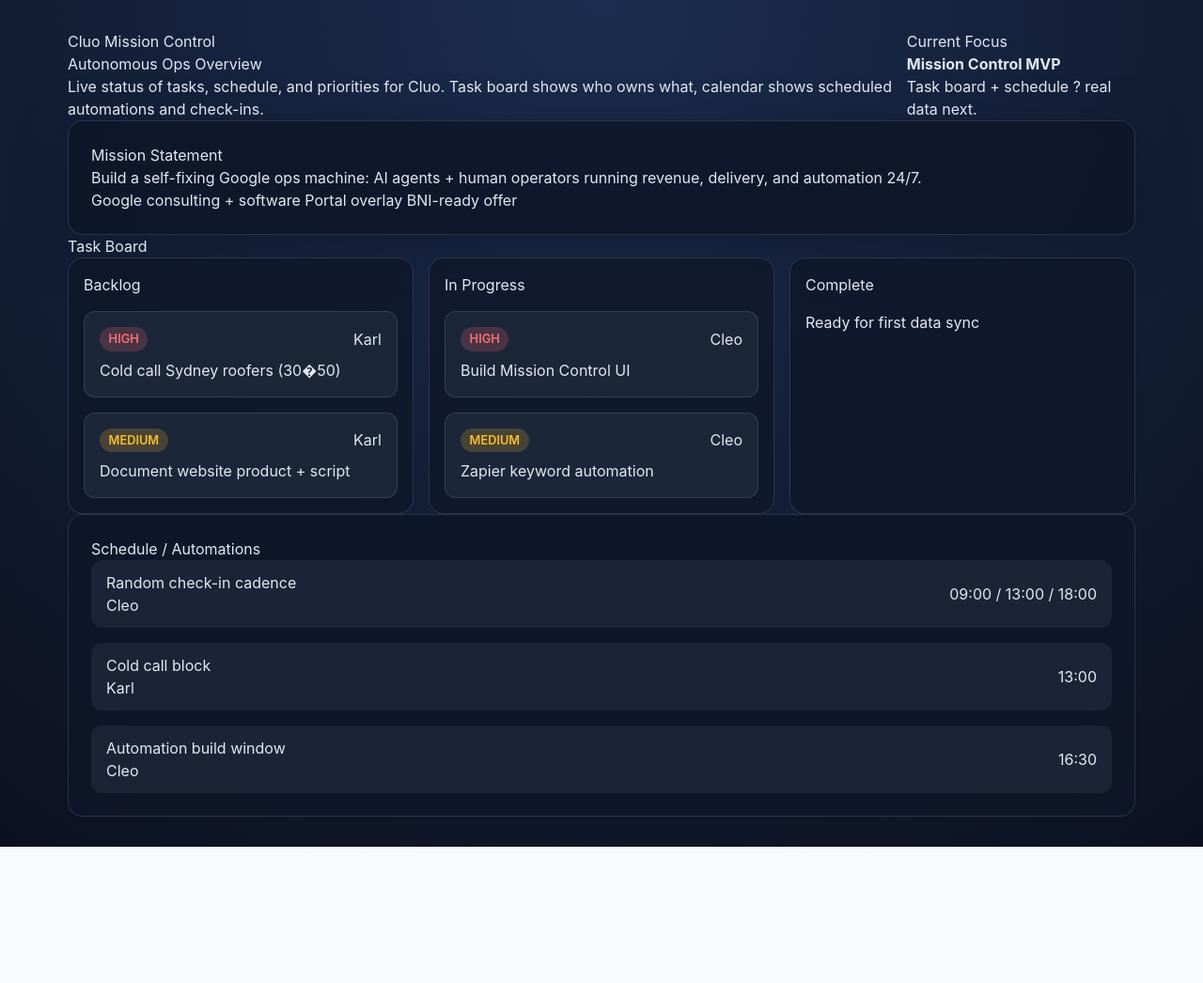
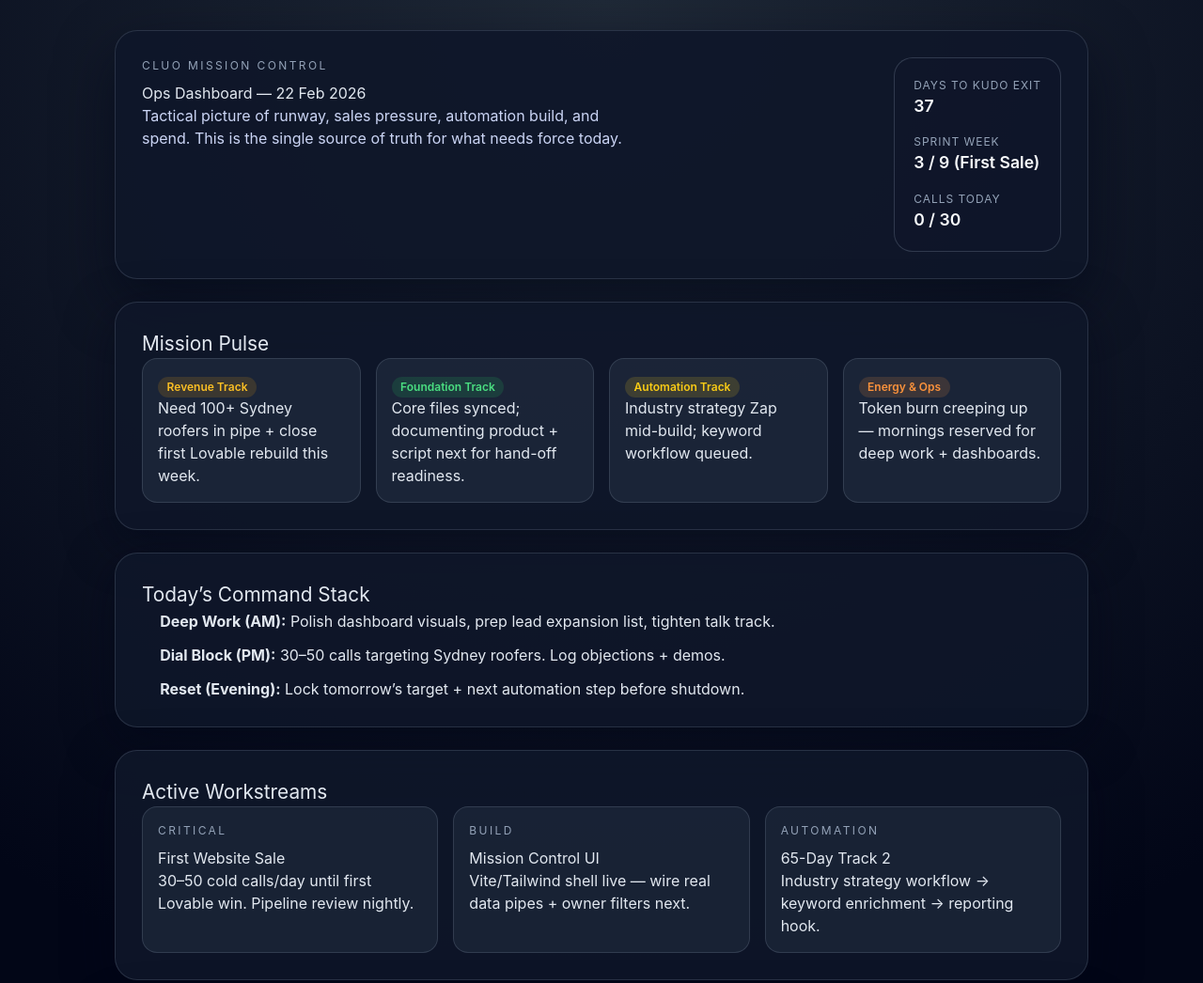
Before and after one commit to cleocluo/mission-control, a plain HTML site: page index.html in a window 1280 px wide. Shown: the top 1046 px of the page at 94% size. Before the commit the page ends 901 px from the top, so only its background shows below. Drawn offline with Linux system fonts and the light colour scheme.

Commit message:
Deploy refreshed dashboard

```diff
--- a/assets/index-CA7Oqwow.js
+++ /dev/null
@@ -1,111 +0,0 @@
-(function(){const a=document.createElement("link").relList;if(a&&a.supports&&a.supports("modulepreload"))return;for(const s of document.querySelectorAll('link[rel="modulepreload"]'))t(s);new MutationObserver(s=>{for(const e of s)if(e.type==="childList")for(const i of e.addedNodes)i.tagName==="LINK"&&i.rel==="modulepreload"&&t(i)}).observe(document,{childList:!0,subtree:!0});function r(s){const e={};return s.integrity&&(e.integrity=s.integrity),s.referrerPolicy&&(e.referrerPolicy=s.referrerPolicy),s.crossOrigin==="use-credentials"?e.credentials="include":s.crossOrigin==="anonymous"?e.credentials="omit":e.credentials="same-origin",e}function t(s){if(s.ep)return;s.ep=!0;const e=r(s);fetch(s.href,e)}})();const o=document.querySelector("#app");if(!o)throw new Error("Mission control root element not found");o.innerHTML=`
-  <main class="dashboard">
-    <header>
-      <div>
-        <p class="eyebrow">Cluo Mission Control</p>
-        <h1>Autonomous Ops Overview</h1>
-        <p class="subtitle">
-          Live status of tasks, schedule, and priorities for Cluo. Task board shows
-          who owns what, calendar shows scheduled automations and check-ins.
-        </p>
-      </div>
-      <div class="header-card">
-        <p>Current Focus</p>
-        <strong>Mission Control MVP</strong>
-        <p>Task board + schedule ? real data next.</p>
-      </div>
-    </header>
-
-    <section class="mission-card">
-      <h2>Mission Statement</h2>
-      <p>
-        Build a self-fixing Google ops machine: AI agents + human operators running
-        revenue, delivery, and automation 24/7.
-      </p>
-      <div class="pill-grid">
-        <span class="pill">Google consulting + software</span>
-        <span class="pill">Portal overlay</span>
-        <span class="pill">BNI-ready offer</span>
-      </div>
-    </section>
-
-    <section>
-      <h2>Task Board</h2>
-      <div class="task-board">
-        <article class="lane" data-status="todo">
-          <h3>Backlog</h3>
-          <div class="lane-body">
-            <div class="task-card">
-              <div class="task-header">
-                <span class="task-priority priority-high">HIGH</span>
-                <span class="task-owner">Karl</span>
-              </div>
-              <h4>Cold call Sydney roofers (30�50)</h4>
-            </div>
-            <div class="task-card">
-              <div class="task-header">
-                <span class="task-priority priority-medium">MEDIUM</span>
-                <span class="task-owner">Karl</span>
-              </div>
-              <h4>Document website product + script</h4>
-            </div>
-          </div>
-        </article>
-
-        <article class="lane" data-status="doing">
-          <h3>In Progress</h3>
-          <div class="lane-body">
-            <div class="task-card">
-              <div class="task-header">
-                <span class="task-priority priority-high">HIGH</span>
-                <span class="task-owner">Cleo</span>
-              </div>
-              <h4>Build Mission Control UI</h4>
-            </div>
-            <div class="task-card">
-              <div class="task-header">
-                <span class="task-priority priority-medium">MEDIUM</span>
-                <span class="task-owner">Cleo</span>
-              </div>
-              <h4>Zapier keyword automation</h4>
-            </div>
-          </div>
-        </article>
-
-        <article class="lane" data-status="done">
-          <h3>Complete</h3>
-          <div class="lane-body">
-            <p class="empty">Ready for first data sync</p>
-          </div>
-        </article>
-      </div>
-    </section>
-
-    <section class="schedule-card">
-      <h2>Schedule / Automations</h2>
-      <div class="schedule-list">
-        <div class="schedule-item">
-          <div>
-            <h4>Random check-in cadence</h4>
-            <p>Cleo</p>
-          </div>
-          <span>09:00 / 13:00 / 18:00</span>
-        </div>
-        <div class="schedule-item">
-          <div>
-            <h4>Cold call block</h4>
-            <p>Karl</p>
-          </div>
-          <span>13:00</span>
-        </div>
-        <div class="schedule-item">
-          <div>
-            <h4>Automation build window</h4>
-            <p>Cleo</p>
-          </div>
-          <span>16:30</span>
-        </div>
-      </div>
-    </section>
-  </main>
-`;
--- /dev/null
+++ b/assets/index-DR2rF7cl.js
@@ -0,0 +1,153 @@
+(function(){const t=document.createElement("link").relList;if(t&&t.supports&&t.supports("modulepreload"))return;for(const e of document.querySelectorAll('link[rel="modulepreload"]'))r(e);new MutationObserver(e=>{for(const s of e)if(s.type==="childList")for(const a of s.addedNodes)a.tagName==="LINK"&&a.rel==="modulepreload"&&r(a)}).observe(document,{childList:!0,subtree:!0});function o(e){const s={};return e.integrity&&(s.integrity=e.integrity),e.referrerPolicy&&(s.referrerPolicy=e.referrerPolicy),e.crossOrigin==="use-credentials"?s.credentials="include":e.crossOrigin==="anonymous"?s.credentials="omit":s.credentials="same-origin",s}function r(e){if(e.ep)return;e.ep=!0;const s=o(e);fetch(e.href,s)}})();const i=document.querySelector("#app");if(!i)throw new Error("Mission control root element not found");i.innerHTML=`
+  <main class="dashboard">
+    <header class="hero">
+      <div>
+        <p class="eyebrow">Cluo Mission Control</p>
+        <h1>Ops Dashboard — 22 Feb 2026</h1>
+        <p class="subtitle">
+          Tactical picture of runway, sales pressure, automation build, and spend. This is the single source of truth
+          for what needs force today.
+        </p>
+      </div>
+      <div class="stat-card">
+        <div>
+          <p class="stat-label">Days to Kudo Exit</p>
+          <p class="stat-value">37</p>
+        </div>
+        <div>
+          <p class="stat-label">Sprint Week</p>
+          <p class="stat-value">3 / 9 (First Sale)</p>
+        </div>
+        <div>
+          <p class="stat-label">Calls Today</p>
+          <p class="stat-value">0 / 30</p>
+        </div>
+      </div>
+    </header>
+
+    <section class="mission-card">
+      <h2>Mission Pulse</h2>
+      <div class="pulse-grid">
+        <article class="pulse-tile">
+          <header>
+            <span class="badge badge-amber">Revenue Track</span>
+          </header>
+          <p>Need 100+ Sydney roofers in pipe + close first Lovable rebuild this week.</p>
+        </article>
+        <article class="pulse-tile">
+          <header>
+            <span class="badge badge-green">Foundation Track</span>
+          </header>
+          <p>Core files synced; documenting product + script next for hand-off readiness.</p>
+        </article>
+        <article class="pulse-tile">
+          <header>
+            <span class="badge badge-yellow">Automation Track</span>
+          </header>
+          <p>Industry strategy Zap mid-build; keyword workflow queued.</p>
+        </article>
+        <article class="pulse-tile">
+          <header>
+            <span class="badge badge-orange">Energy & Ops</span>
+          </header>
+          <p>Token burn creeping up — mornings reserved for deep work + dashboards.</p>
+        </article>
+      </div>
+    </section>
+
+    <section class="command-stack">
+      <h2>Today’s Command Stack</h2>
+      <ol>
+        <li><strong>Deep Work (AM):</strong> Polish dashboard visuals, prep lead expansion list, tighten talk track.</li>
+        <li><strong>Dial Block (PM):</strong> 30–50 calls targeting Sydney roofers. Log objections + demos.</li>
+        <li><strong>Reset (Evening):</strong> Lock tomorrow’s target + next automation step before shutdown.</li>
+      </ol>
+    </section>
+
+    <section class="workstreams">
+      <h2>Active Workstreams</h2>
+      <div class="workstream-grid">
+        <article>
+          <p class="eyebrow">Critical</p>
+          <h3>First Website Sale</h3>
+          <p>30–50 cold calls/day until first Lovable win. Pipeline review nightly.</p>
+        </article>
+        <article>
+          <p class="eyebrow">Build</p>
+          <h3>Mission Control UI</h3>
+          <p>Vite/Tailwind shell live — wire real data pipes + owner filters next.</p>
+        </article>
+        <article>
+          <p class="eyebrow">Automation</p>
+          <h3>65-Day Track 2</h3>
+          <p>Industry strategy workflow → keyword enrichment → reporting hook.</p>
+        </article>
+      </div>
+    </section>
+
+    <section class="usage-card">
+      <div class="usage-header">
+        <h2>API & Token Usage</h2>
+        <span class="badge badge-alert">Monitor daily burn</span>
+      </div>
+      <div class="table-wrapper">
+        <table>
+          <thead>
+            <tr>
+              <th>Provider</th>
+              <th>Today</th>
+              <th>7-day Avg</th>
+              <th>Guardrail</th>
+            </tr>
+          </thead>
+          <tbody>
+            <tr>
+              <td>OpenAI (Cleo)</td>
+              <td><strong>52.5K tokens</strong> ≈ <strong>$0.53</strong></td>
+              <td>38K tokens</td>
+              <td>Alert at 50K/day — compress prompts + reuse outputs.</td>
+            </tr>
+            <tr>
+              <td>Anthropic (Karl)</td>
+              <td>n/a today</td>
+              <td>&lt;10K tokens</td>
+              <td>Idle until first sale unlocks $200/mo budget.</td>
+            </tr>
+            <tr>
+              <td>Zapier AI Tasks</td>
+              <td>n/a</td>
+              <td>n/a</td>
+              <td>Will log once keyword automation fires (hook to Zap runs table).</td>
+            </tr>
+          </tbody>
+        </table>
+      </div>
+      <div class="gauge">
+        <div class="gauge-labels">
+          <span>0K</span>
+          <span>50K alert</span>
+          <span>70K hard stop</span>
+        </div>
+        <div class="gauge-track">
+          <div class="gauge-fill" style="width: 75%">
+            <span>52.5K tokens</span>
+          </div>
+        </div>
+      </div>
+      <ul class="usage-playbook">
+        <li>Snapshot session usage whenever blocks exceed 10K tokens.</li>
+        <li>Pause/review when daily total hits ~50K to avoid runaway billing.</li>
+        <li>Prefer local files / cached answers before re-querying models.</li>
+      </ul>
+    </section>
+
+    <section class="reminders">
+      <h2>Upcoming / Reminders</h2>
+      <ul>
+        <li>Stealth until 31 Mar (Kudo exit) — no public Cluo content yet.</li>
+        <li>Thursday nights hard stop so Friday BNI isn’t torched.</li>
+        <li>Post-first sale unlock: beefier Claude plan or website manager (funded by revenue).</li>
+      </ul>
+    </section>
+  </main>
+`;
--- a/index.html
+++ b/index.html
@@ -5,8 +5,8 @@
     <link rel="icon" type="image/svg+xml" href="/mission-control/vite.svg" />
     <meta name="viewport" content="width=device-width, initial-scale=1.0" />
     <title>vite-project</title>
-    <script type="module" crossorigin src="/mission-control/assets/index-CA7Oqwow.js"></script>
-    <link rel="stylesheet" crossorigin href="/mission-control/assets/index-BQ0lQdIQ.css">
+    <script type="module" crossorigin src="/mission-control/assets/index-DR2rF7cl.js"></script>
+    <link rel="stylesheet" crossorigin href="/mission-control/assets/index-voS6PAc5.css">
   </head>
   <body>
     <div id="app"></div>
```
Also changed, not shown: assets/index-BQ0lQdIQ.css (deleted), assets/index-voS6PAc5.css (added), 1 other file.
